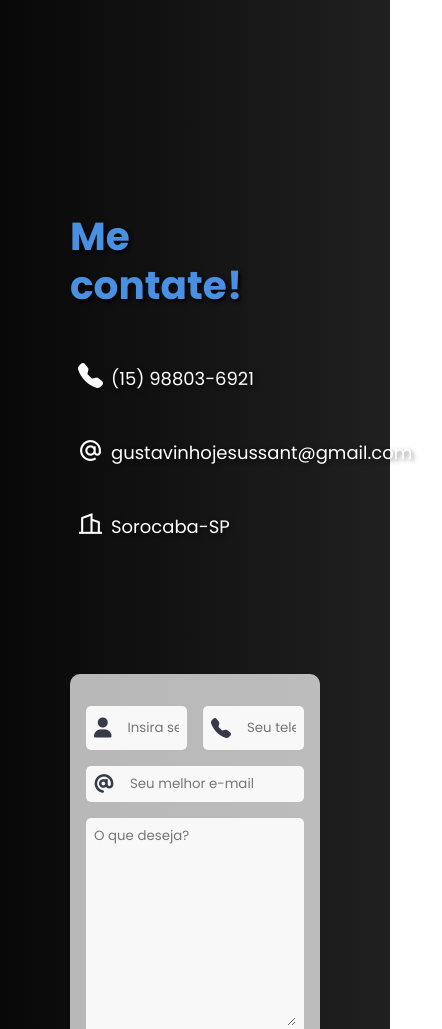
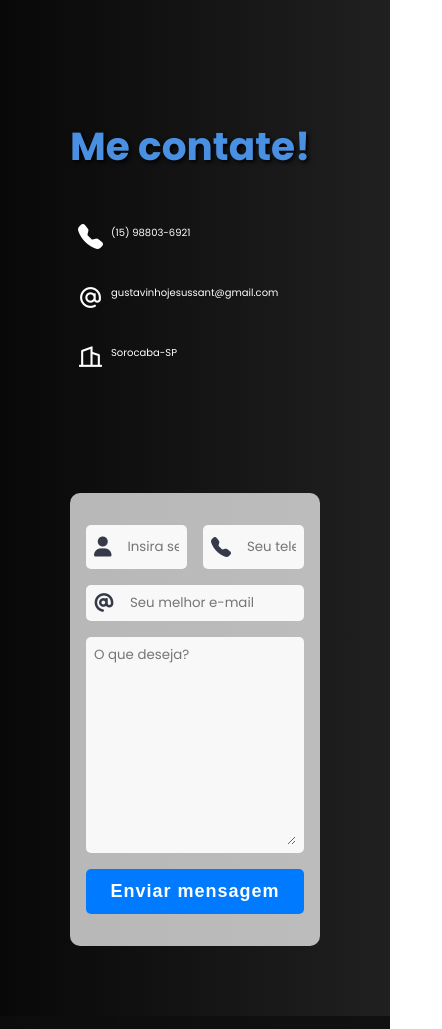
Before and after one commit to GuDev-07/Photographer, a plain HTML site: page index.html in a window 390 px wide. Shown: the part 7495-8524 px from the top of the page, 442 px wide, since content can reach past the window. Drawn offline with nearby package versions, Linux system fonts and the light colour scheme.

Commit message:
tornando responsivo

```diff
--- a/style.css
+++ b/style.css
@@ -630,12 +630,6 @@ h4 {
     justify-content: space-between;
 }
 
-.contact .box-C p {
-    color: #fff;
-    font-family: 'Poppins', sans-serif;
-    font-size: 18px;
-    text-shadow: 2px 2px 4px rgba(0, 0, 0, 0.5);
-}
 
 .contact .box-r {
     display: flex;
@@ -685,6 +679,16 @@ h4 {
 @media (max-width: 720px) {
     .contact ul {
         flex-direction: column;
+    }
+
+    .contact .box-C p {
+        font-size: 10px;
+    }
+
+
+    .contact h2 {
+        padding-right: 0;
+        padding-top: 0;
     }
 }
 
```
